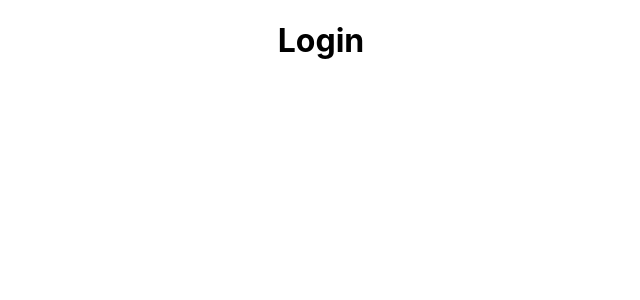
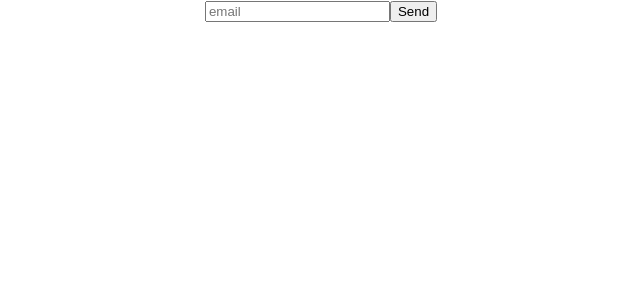
Before and after one commit to gablon29/crud-with-supabase, a React (Create React App) app: page /login in a window 1280 px wide. Shown: the top 300 px of the page, without its empty margins (319-959 px from the left). Built offline with nearby package versions, Linux system fonts and the light colour scheme.

Commit message:
completando los imput dando estilos

```diff
--- a/src/pages/Login.js
+++ b/src/pages/Login.js
@@ -1,9 +1,21 @@
-import React from "react";
+import React, { useState } from "react";
 
 const Login = () => {
+  const [email, setEmail] = useState("");
+  console.log(email);
+
   return (
     <div>
-      <h1>Login</h1>
+      <form>
+        <input
+          onChange={(e) => setEmail(e.target.value)}
+          placeholder="email"
+          name="email"
+          type="email"
+          value={email}
+        />
+        <button>Send</button>
+      </form>
     </div>
   );
 };
```
